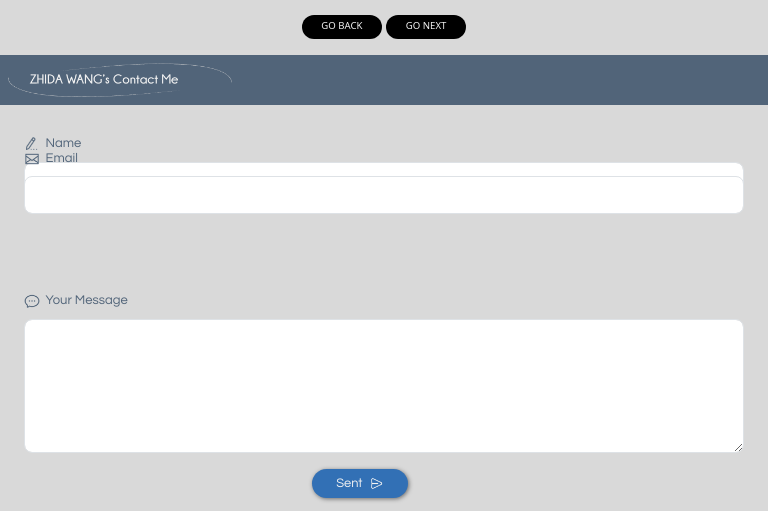
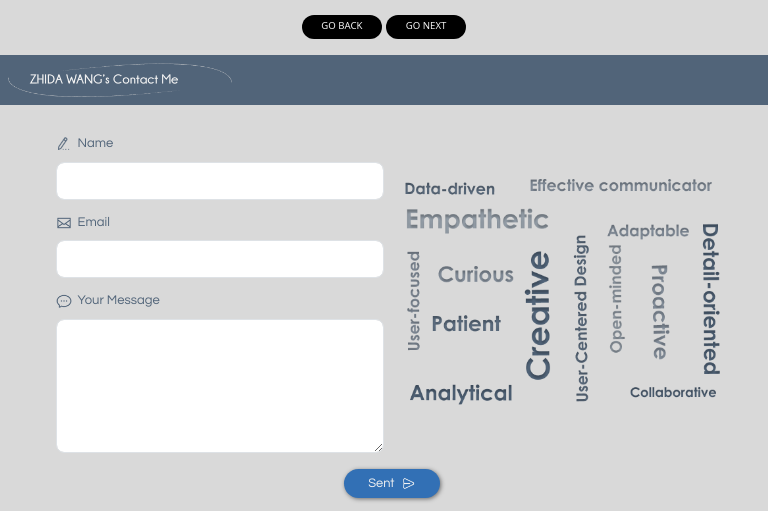
Before and after one commit to wang0950-Ga/portfolio1, a plain HTML site: page index.html in a window 768 px wide. Shown: the part 2493-3004 px from the top of the page. Drawn offline with nearby package versions, Linux system fonts and the light colour scheme.

Commit message:
fix the contactform of tablet version

```diff
--- a/css/main.css
+++ b/css/main.css
@@ -1216,12 +1216,6 @@ link {
         margin-left: 0.5rem;
     }
 
-    .email,
-    .phone {
-        padding-bottom: -1rem;
-        transform: translateY(-4rem);
-    }
-
     .gallery {
         margin-top: 10rem;
     }
@@ -1550,6 +1544,21 @@ link {
         width: 15%;
     }
 
-
-
-}
+    .contactform form {
+        margin-left: 2rem;
+    }
+
+    .contactform {
+        display: grid;
+        grid-template-columns: 1fr 1fr;
+    }
+
+    .keywords img {
+        width: 20rem;
+    }
+
+
+
+
+
+}
--- a/index.html
+++ b/index.html
@@ -271,8 +271,7 @@
                                     </div>
                                 </div>
                                 <div class="campus2">
-                                    <img src="./images/other/BJUcampus.png"
-                                        alt="Beijing Jiaotong University campus">
+                                    <img src="./images/other/BJUcampus.png" alt="Beijing Jiaotong University campus">
                                 </div>
                             </div>
 
@@ -417,6 +416,7 @@
                         <img src="./images/title/contactme.png" alt="aboutme">
                     </div>
                     <div class="contactform p-4">
+                        <div class="conform">
                             <form>
                                 <div class="name mb-2">
                                     <label for="inputname" class="form-label"><img src="./images/icon/name.png"
@@ -434,13 +434,16 @@
                                         Message</label>
                                     <textarea class="form-control rounded-3" id="message" cols="30" rows="5"></textarea>
                                 </div>
-                            <button type="submit" class="subtmit btn btn-primary btn-sm rounded-5">Sent&nbsp;&nbsp;<img
+                                <button type="submit"
+                                    class="subtmit btn btn-primary btn-sm rounded-5">Sent&nbsp;&nbsp;<img
                                         src="./images/icon/Sent.png" width="20%" height="auto"></button>
                             </form>
                         </div>
-                    <div class="keywords text-center mt-3 mb-3">
+                        <div class="keywords text-center mt-5 mb-3">
                             <img src="./images/other/keywords.png" alt="keywords">
                         </div>
+                    </div>
+
                 </div>
             </section>
         </main>
```
Lines whose indentation alone changed are shown as unchanged.
